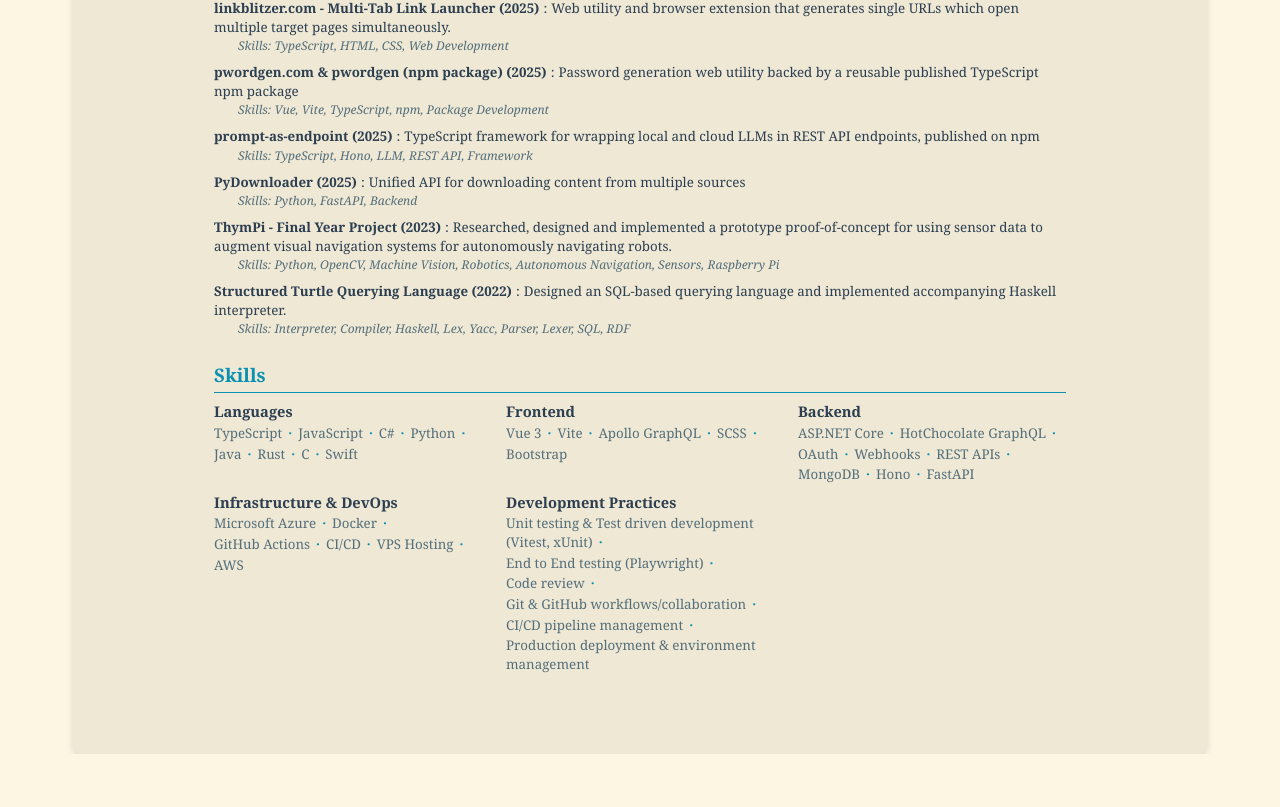
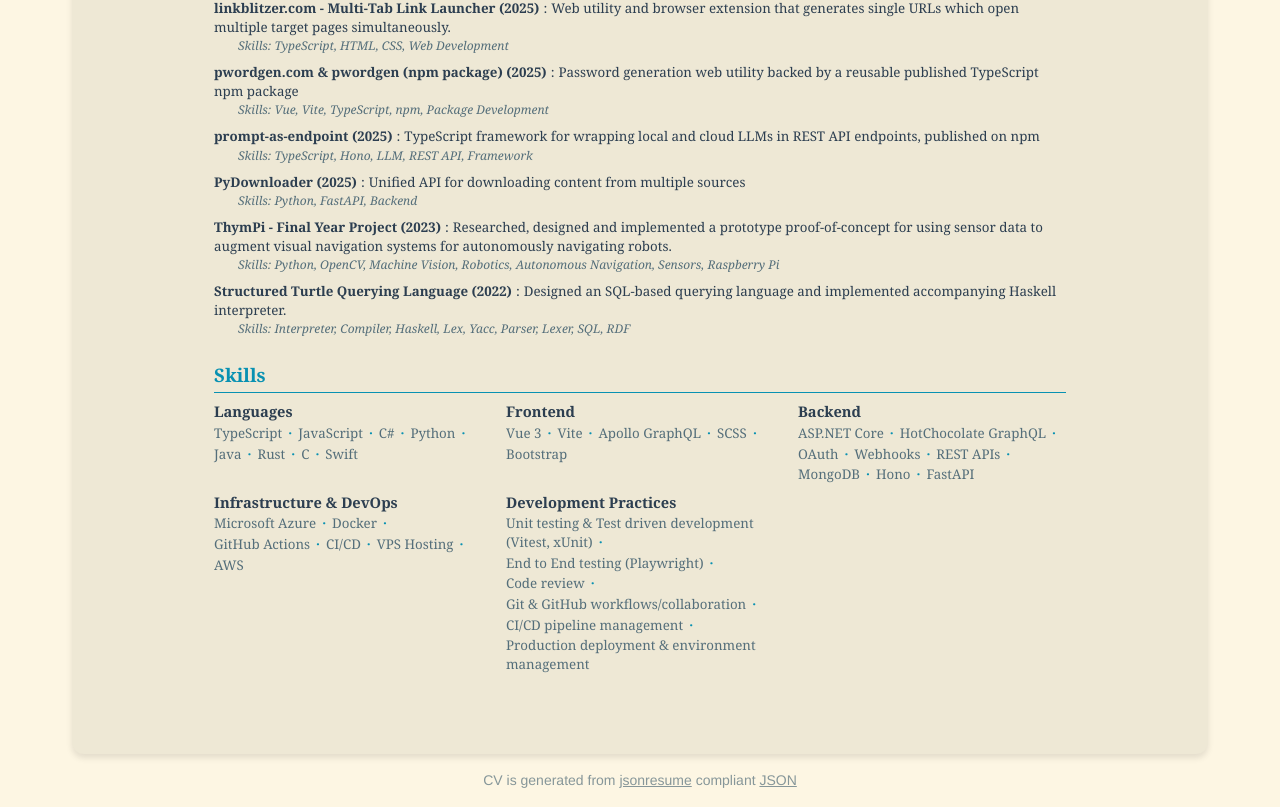
Before and after one commit to yaq1n0/yaqinhasan.com, a Vue app: page / in a window 1280 px wide. Shown: the part 1745-2552 px from the top of the page. Before the commit the page ends 2499 px from the top, so only its background shows below. Built offline with nearby package versions, Linux system fonts and the light colour scheme.

Commit message:
add jsonresume disclaimer/flex

```diff
--- a/package.json
+++ b/package.json
@@ -4,6 +4,7 @@
   "private": true,
   "scripts": {
     "dev": "vite",
+    "prebuild": "cp src/data/cv.json public/cv.json",
     "build": "vite build",
     "serve": "npm run build && npx serve dist",
     "preview": "vite preview",
--- a/src/components/CVBox.vue
+++ b/src/components/CVBox.vue
@@ -14,6 +14,14 @@
     </div>
     <div v-else-if="!isLoaded" class="cv-loading">
       <p>Loading CV...</p>
+    </div>
+
+    <div class="jsonresume-disclaimer">
+      <p>
+        CV is generated from
+        <a href="https://jsonresume.org" target="_blank" rel="noopener">jsonresume</a>
+        compliant <a href="/cv.json" target="_blank" rel="noopener">JSON</a>
+      </p>
     </div>
   </div>
 </template>
@@ -91,4 +99,21 @@ function downloadCV() {
   color: var(--color-text-secondary);
   font-size: clamp(1rem, 1.5vw, 1.125rem);
 }
+
+.jsonresume-disclaimer {
+  margin: map.get($spacing, "base") auto;
+  font-size: 0.875rem;
+  color: var(--color-text-secondary);
+  opacity: 0.7;
+  text-align: center;
+
+  p {
+    margin: 0;
+  }
+
+  a {
+    text-decoration: underline;
+    color: inherit;
+  }
+}
 </style>
```
Also changed, not shown: 1 other file (tests, documents, lock files or other folders).
